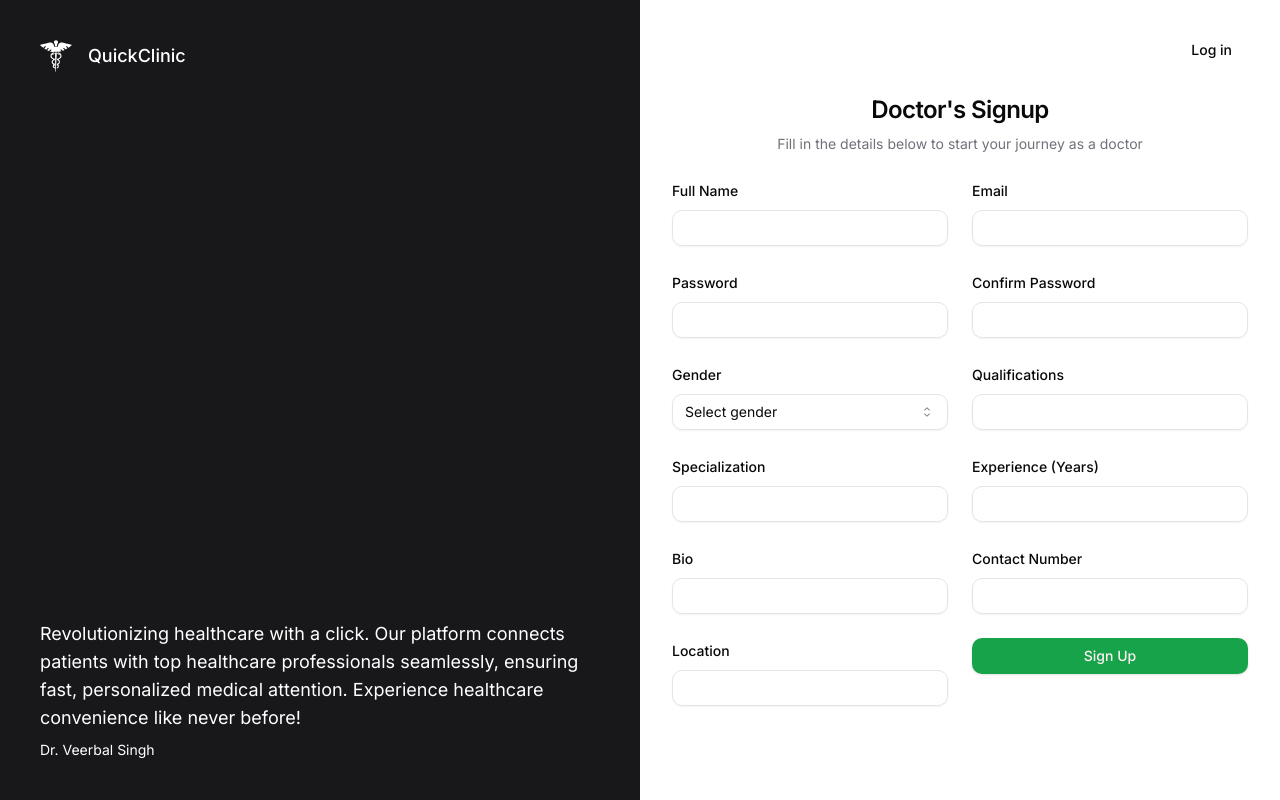
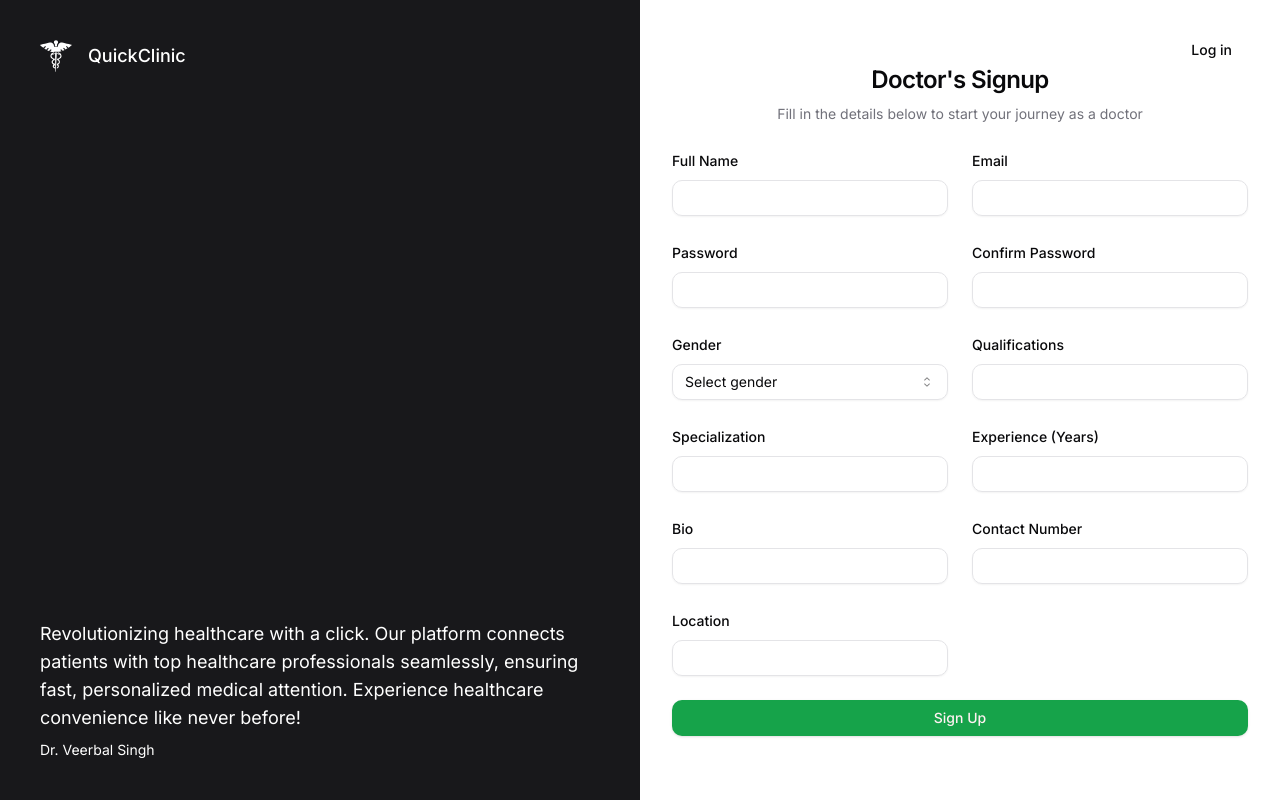
Before and after one commit to veerbal1/quick-clinic, a Next.js app: page /signup in a window 1280 px wide. Built offline with nearby package versions, Linux system fonts and the light colour scheme.

Commit message:
Pending: Added loading state to submit button

```diff
--- a/app/_components/signup-form/index.tsx
+++ b/app/_components/signup-form/index.tsx
@@ -28,6 +28,7 @@ import {
 } from '@/components/ui/select';
 import { SelectContent } from '@radix-ui/react-select';
 import formSchema from './schema';
+import { ReloadIcon } from '@radix-ui/react-icons';
 
 interface UserAuthFormProps extends HTMLAttributes<HTMLDivElement> {}
 
@@ -52,10 +53,9 @@ function SingupForm({ className, ...props }: UserAuthFormProps) {
       <Form {...form}>
         <form
           onSubmit={form.handleSubmit(onSubmit)}
-          className="
-        grid gap-6 grid-cols-1 md:grid-cols-2
-        "
+          className="grid grid-cols-1 gap-6"
         >
+          <div className="w-full grid gap-6 grid-cols-1 md:grid-cols-2">
             <FormField
               control={form.control}
               name="name"
@@ -210,11 +210,23 @@ function SingupForm({ className, ...props }: UserAuthFormProps) {
                 </FormItem>
               )}
             />
-          <Button type="submit">Sign Up</Button>
+          </div>
+          {JSON.stringify(state)}
+          <SubmitButton />
         </form>
       </Form>
     </div>
   );
 }
 
+const SubmitButton = () => {
+  const { pending } = useFormStatus();
+  return (
+    <Button type="submit" disabled={pending}>
+      {pending && <ReloadIcon className="animate-spin" />}
+      Sign Up
+    </Button>
+  );
+};
+
 export default SingupForm;
```
Lines whose indentation alone changed are shown as unchanged.
